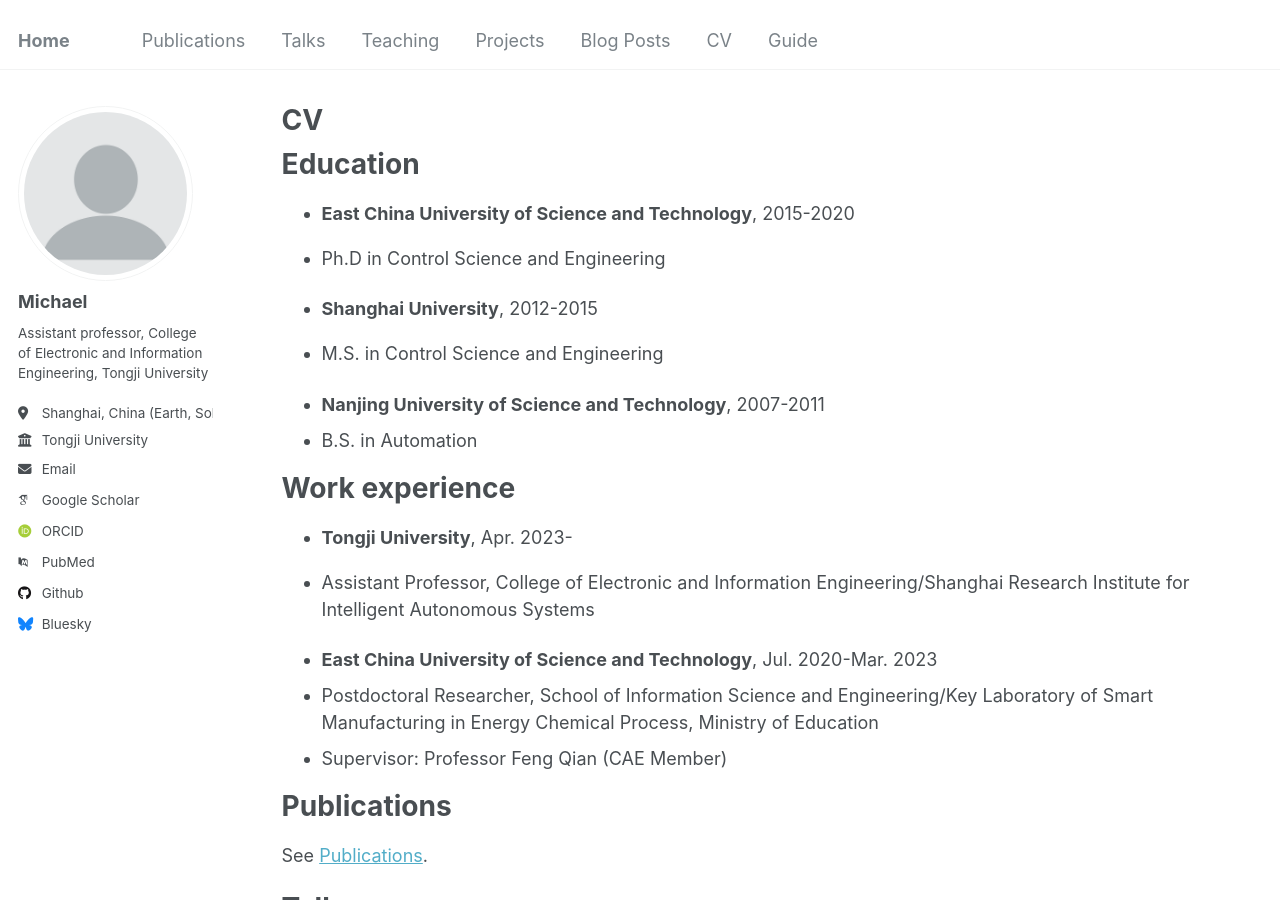
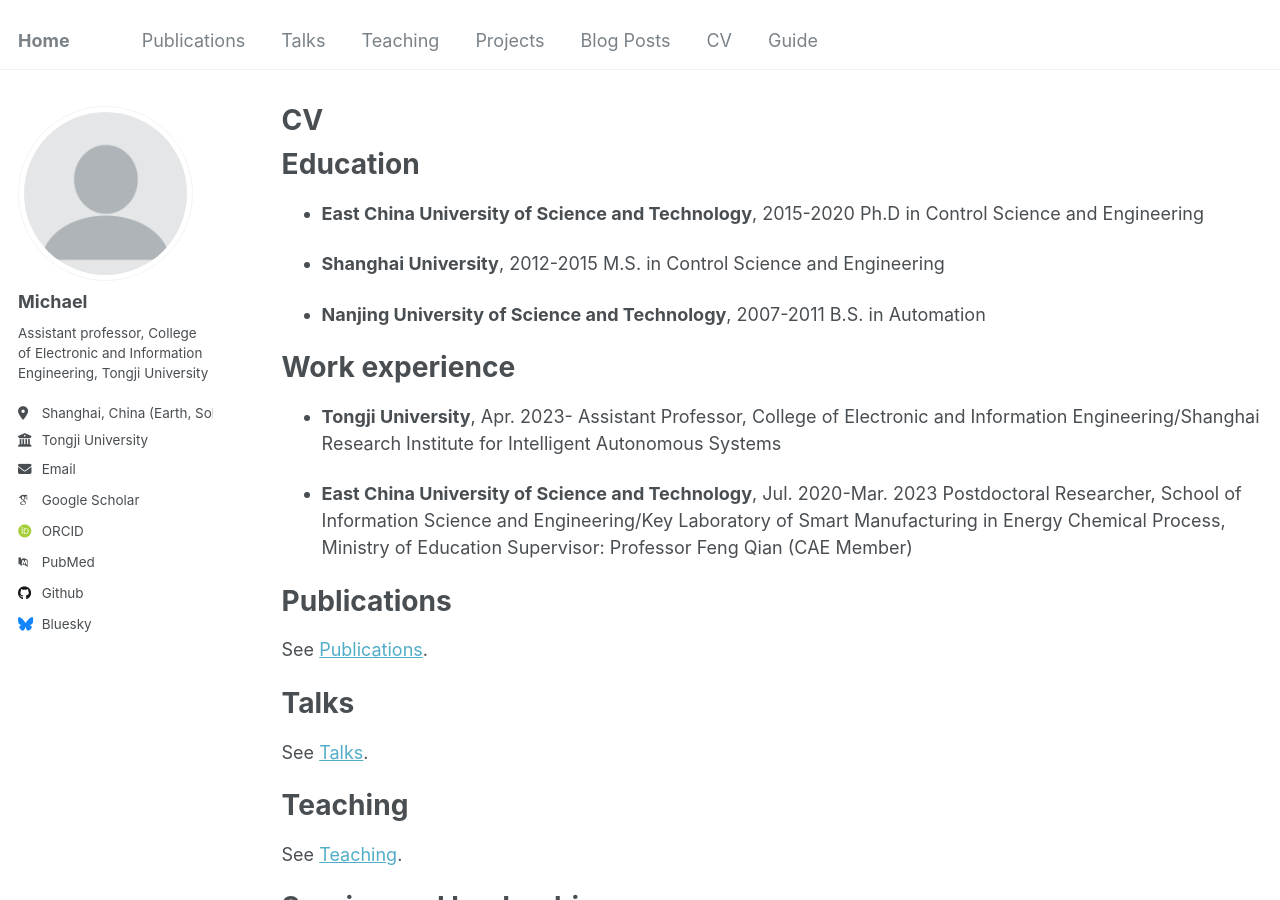
Before and after one commit to Starter1111/starter1111.github.io, a Jekyll site: the page built from _pages/cv.md, in a window 1280 px wide and 900 px high. Built offline with Jekyll 4.4.1, drawn with Linux system fonts in a browser that asks for light colours; some web fonts are replaced; part of the change alters nothing that is shown.

Commit message:
Update cv.md

```diff
--- a/_pages/cv.md
+++ b/_pages/cv.md
@@ -12,22 +12,22 @@ redirect_from:
 Education
 ======
 * **East China University of Science and Technology**, 2015-2020
-* Ph.D in Control Science and Engineering
+  Ph.D in Control Science and Engineering
 
 * **Shanghai University**, 2012-2015
-* M.S. in Control Science and Engineering
+  M.S. in Control Science and Engineering
 
 * **Nanjing University of Science and Technology**, 2007-2011
-* B.S. in Automation
+  B.S. in Automation
 
 Work experience
 ======
 * **Tongji University**, Apr. 2023-
-* Assistant Professor, College of Electronic and Information Engineering/Shanghai Research Institute for Intelligent Autonomous Systems
+  Assistant Professor, College of Electronic and Information Engineering/Shanghai Research Institute for Intelligent Autonomous Systems
 
 * **East China University of Science and Technology**, Jul. 2020-Mar. 2023
-* Postdoctoral Researcher, School of Information Science and Engineering/Key Laboratory of Smart Manufacturing in Energy Chemical Process, Ministry of Education
-* Supervisor: Professor Feng Qian (CAE Member)
+  Postdoctoral Researcher, School of Information Science and Engineering/Key Laboratory of Smart Manufacturing in Energy Chemical Process, Ministry of Education
+  Supervisor: Professor Feng Qian (CAE Member)
 
 Publications
 ======
```
